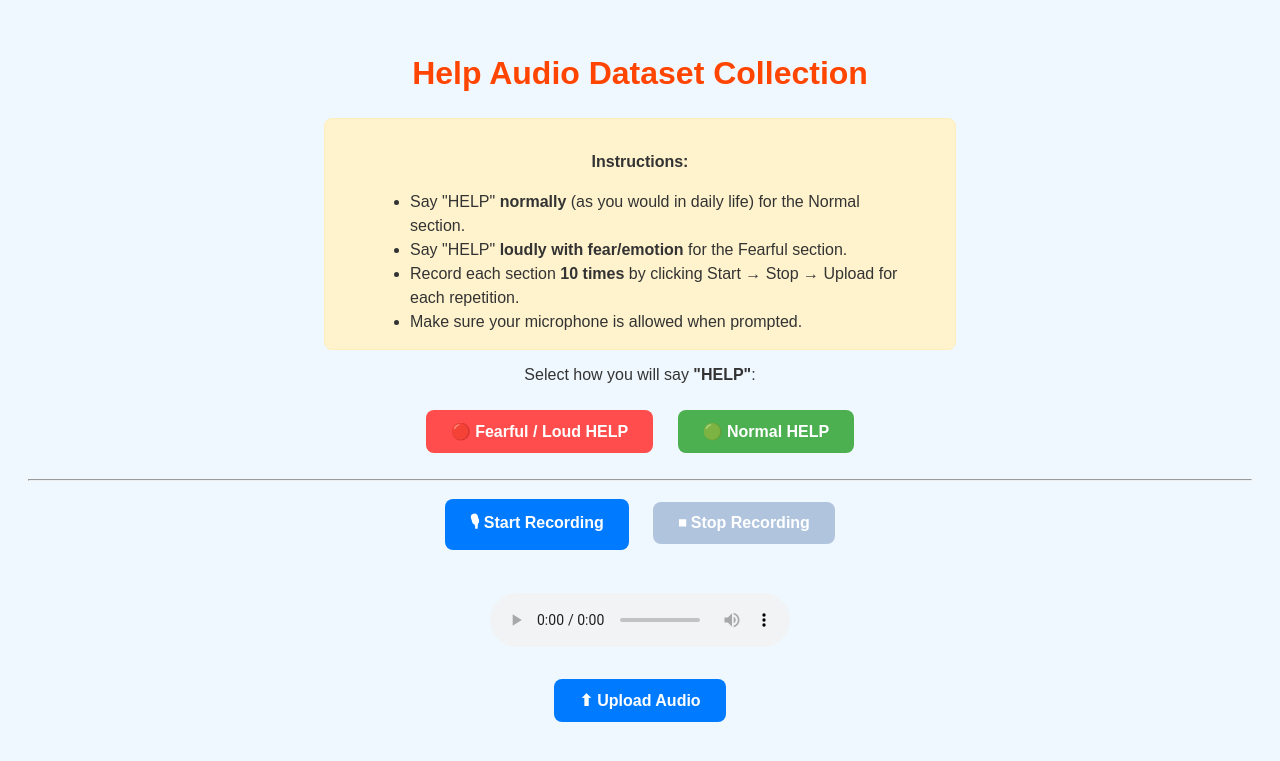
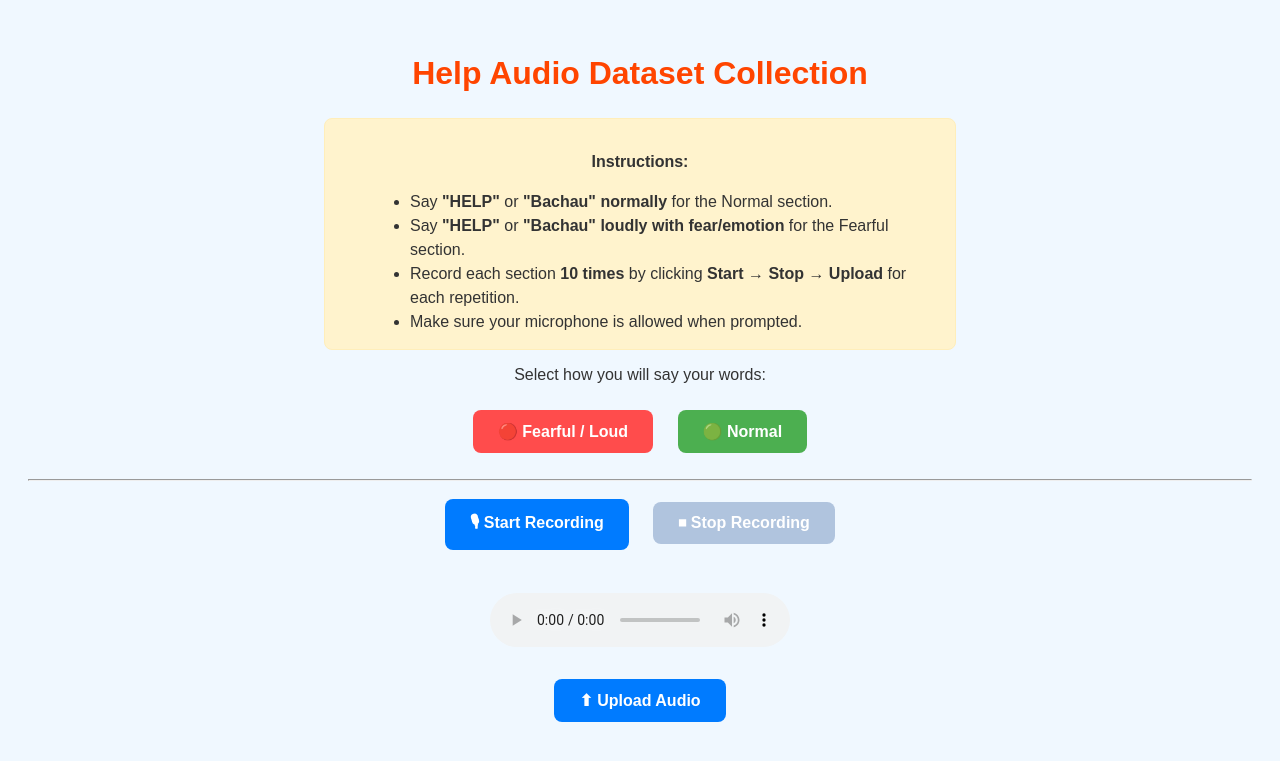
Before and after one commit to drishyagaire/help-audio-collector, a Flask app: page / in a window 1280 px wide. Shown: the top 761 px of the page. Run offline with Flask 3, Linux system fonts and the light colour scheme.

Commit message:
Update index.html

```diff
--- a/templates/index.html
+++ b/templates/index.html
@@ -65,6 +65,12 @@
     audio {
       margin-top: 15px;
     }
+
+    #message {
+      font-weight: bold;
+      margin-top: 15px;
+      font-size: 1rem;
+    }
   </style>
 </head>
 <body>
@@ -74,38 +80,33 @@
 <div class="instructions">
   <p><b>Instructions:</b></p>
   <ul style="text-align:left; max-width:500px; margin:auto;">
-    <li>Say "HELP" <b>normally</b> (as you would in daily life) for the Normal section.</li>
-    <li>Say "HELP" <b>loudly with fear/emotion</b> for the Fearful section.</li>
-    <li>Record each section <b>10 times</b> by clicking Start → Stop → Upload for each repetition.</li>
+    <li>Say <b>"HELP"</b> or <b>"Bachau"</b> <b>normally</b> for the Normal section.</li>
+    <li>Say <b>"HELP"</b> or <b>"Bachau"</b> <b>loudly with fear/emotion</b> for the Fearful section.</li>
+    <li>Record each section <b>10 times</b> by clicking <b>Start → Stop → Upload</b> for each repetition.</li>
     <li>Make sure your microphone is allowed when prompted.</li>
   </ul>
 </div>
 
-<p>Select how you will say <b>"HELP"</b>:</p>
-
-<button class="fearful" onclick="setCategory('fearful')">🔴 Fearful / Loud HELP</button>
-<button class="normal" onclick="setCategory('normal')">🟢 Normal HELP</button>
+<p>Select how you will say your words:</p>
+<button class="fearful" onclick="setCategory('fearful')">🔴 Fearful / Loud</button>
+<button class="normal" onclick="setCategory('normal')">🟢 Normal</button>
 
 <p id="status"></p>
-
 <hr>
 
 <button id="start">🎙 Start Recording</button>
 <button id="stop" disabled>⏹ Stop Recording</button>
-
 <br><br>
 
 <audio id="audio" controls></audio>
-
 <br><br>
 
 <button id="upload">⬆ Upload Audio</button>
 
-<!-- TEST: inline JS -->
-<script>
-  alert("INLINE JS WORKS");
-</script>
+<!-- Message area for uploads -->
+<p id="message"></p>
 
+<!-- JS file -->
 <script src="{{ url_for('static', filename='recorder.js') }}"></script>
 
 </body>
```
